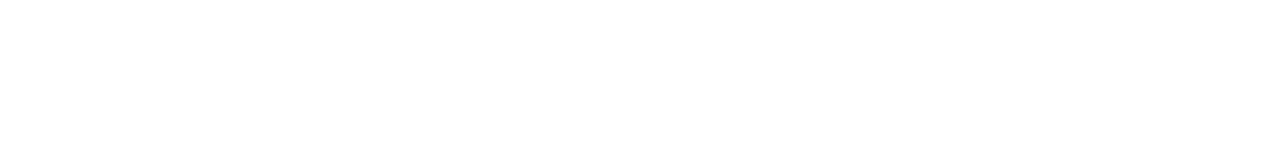
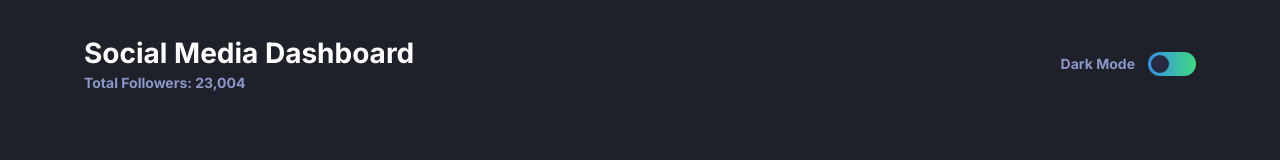
Before and after one commit to ionStici/social-media-dashboard-with-theme-switcher, a React app: page / in a window 1280 px wide. Built offline with nearby package versions, Linux system fonts and the light colour scheme.

Commit message:
Implement theme switcher functionality, add header

```diff
--- /dev/null
+++ b/src/header.js
@@ -0,0 +1,76 @@
+import React from 'react';
+import styles from './styles/header.module.css';
+
+export const Header = (props) => {
+    const rootEl = document.documentElement;
+
+    const toggleDarkTheme = (toggle) => {
+        rootEl.style.setProperty('--color-1', 'hsl(230, 17%, 14%)');
+        rootEl.style.setProperty('--color-2', 'hsl(232, 19%, 15%)');
+        rootEl.style.setProperty('--color-3', 'hsl(228, 28%, 20%)');
+        rootEl.style.setProperty('--color-4', 'hsl(228, 34%, 66%)');
+        rootEl.style.setProperty('--color-5', 'hsl(0, 0%, 100%)');
+
+        rootEl.style.setProperty(
+            '--header-border-color',
+            'hsla(228, 25%, 27%, 1)'
+        );
+        rootEl.style.setProperty(
+            '--toggle-bg-color',
+            'linear-gradient(to right, hsl(210, 78%, 56%), hsl(146, 68%, 55%))'
+        );
+        toggle.style.left = '3px';
+
+        toggle.setAttribute('data-theme', 'dark');
+    };
+
+    const toggleWhiteTheme = (toggle) => {
+        rootEl.style.setProperty('--color-1', 'hsl(0, 0%, 100%)');
+        rootEl.style.setProperty('--color-2', 'hsl(225, 100%, 98%)');
+        rootEl.style.setProperty('--color-3', 'hsl(227, 47%, 96%)');
+        rootEl.style.setProperty('--color-4', 'hsl(228, 12%, 44%)');
+        rootEl.style.setProperty('--color-5', 'hsl(230, 17%, 14%)');
+
+        rootEl.style.setProperty(
+            '--header-border-color',
+            'hsla(230, 19%, 60%, 1)'
+        );
+        rootEl.style.setProperty('--toggle-bg-color', 'hsl(230, 22%, 74%)');
+        toggle.style.left = '27px';
+
+        toggle.setAttribute('data-theme', 'light');
+    };
+
+    const switchTheme = ({ target }) => {
+        let toggle;
+
+        if (target.firstElementChild === null) {
+            toggle = target;
+        } else {
+            toggle = target.firstElementChild;
+        }
+
+        if (toggle.dataset.theme === 'dark') {
+            toggleWhiteTheme(toggle);
+        } else if (toggle.dataset.theme === 'light') toggleDarkTheme(toggle);
+    };
+
+    return (
+        <nav className={styles.nav}>
+            <div className={styles.content_wrapper}>
+                <h1 className={styles.h1}>Social Media Dashboard</h1>
+                <p className={styles.p}>Total Followers: 23,004</p>
+            </div>
+
+            <div className={styles.toggle_wrapper}>
+                <p className={styles.p}>Dark Mode</p>
+                <div className={styles.toggle} onClick={switchTheme}>
+                    <div
+                        data-theme="dark"
+                        className={styles.toggle_circle}
+                    ></div>
+                </div>
+            </div>
+        </nav>
+    );
+};
--- a/src/index.js
+++ b/src/index.js
@@ -1,15 +1,19 @@
 import React from 'react';
 import ReactDOM from 'react-dom/client';
+
+import './styles/base.css';
+import { Header } from './header';
 
 class App extends React.Component {
     constructor(props) {
         super(props);
+        this.state = {};
     }
 
     render() {
         return (
             <main>
-                <div></div>
+                <Header />
             </main>
         );
     }
--- a/src/styles/base.css
+++ b/src/styles/base.css
@@ -1,3 +1,31 @@
+:root {
+    --lime-green-color: hsl(163, 72%, 41%);
+    --bright-red-color: hsl(356, 69%, 56%);
+
+    --facebook-color: hsl(208, 92%, 53%);
+    --twitter-color: hsl(203, 89%, 53%);
+
+    --instagram-linear-gradient: linear-gradient(
+        to right,
+        hsl(37, 97%, 70%),
+        hsl(329, 70%, 58%)
+    );
+    --youtube-color: hsl(348, 97%, 39%);
+
+    --color-1: hsl(230, 17%, 14%);
+    --color-2: hsl(232, 19%, 15%);
+    --color-3: hsl(228, 28%, 20%);
+    --color-4: hsl(228, 34%, 66%);
+    --color-5: hsl(0, 0%, 100%);
+
+    --header-border-color: hsla(228, 25%, 27%, 1);
+    --toggle-bg-color: linear-gradient(
+        to right,
+        hsl(210, 78%, 56%),
+        hsl(146, 68%, 55%)
+    );
+}
+
 * {
     margin: 0;
     padding: 0;
@@ -11,4 +39,6 @@
 
 body {
     font-family: 'Inter', sans-serif;
+    background-color: var(--color-1);
+    transition: background-color 0.15s ease-in-out;
 }
--- /dev/null
+++ b/src/styles/header.module.css
@@ -0,0 +1,86 @@
+.nav {
+    max-width: 1160px;
+    margin: 0 auto;
+    padding: 36px 24px 40px 24px;
+}
+
+.content_wrapper {
+    padding-bottom: 24px;
+    margin-bottom: 16px;
+    border-bottom: 1px solid var(--header-border-color);
+    transition: border 0.15s ease-in-out;
+}
+
+.h1 {
+    font-weight: 700;
+    font-size: 24px;
+    line-height: 29px;
+    color: var(--color-5);
+    margin-bottom: 4px;
+    transition: color 0.15s ease-in-out;
+}
+
+.p {
+    font-weight: 700;
+    font-size: 14px;
+    line-height: 17px;
+    color: var(--color-4);
+    transition: color 0.15s ease-in-out;
+}
+
+.toggle_wrapper {
+    display: flex;
+    align-items: center;
+    justify-content: space-between;
+}
+
+.toggle {
+    width: 48px;
+    height: 24px;
+    background: var(--toggle-bg-color);
+    border-radius: 50px;
+    padding: 3px;
+    position: relative;
+    cursor: pointer;
+    transition: background 0.15s ease-in-out;
+}
+
+.toggle_circle {
+    width: 18px;
+    height: 18px;
+    border-radius: 50%;
+    background-color: var(--color-3);
+    position: absolute;
+    left: 3px;
+    transition: left 0.15s ease-in-out, background-color 0.15s;
+}
+
+@media only screen and (min-width: 768px) {
+    .nav {
+        display: flex;
+        align-items: center;
+        justify-content: space-between;
+        padding-bottom: 46px;
+    }
+
+    .h1 {
+        font-size: 28px;
+        line-height: 34px;
+        border-bottom: 3px;
+    }
+
+    .content_wrapper {
+        border: none;
+
+        padding-bottom: 0;
+        margin-bottom: 0;
+    }
+
+    .toggle_wrapper {
+        justify-content: revert;
+    }
+
+    .toggle {
+        margin-left: 13px;
+    }
+}
```
Also changed, not shown: 1 other file.
